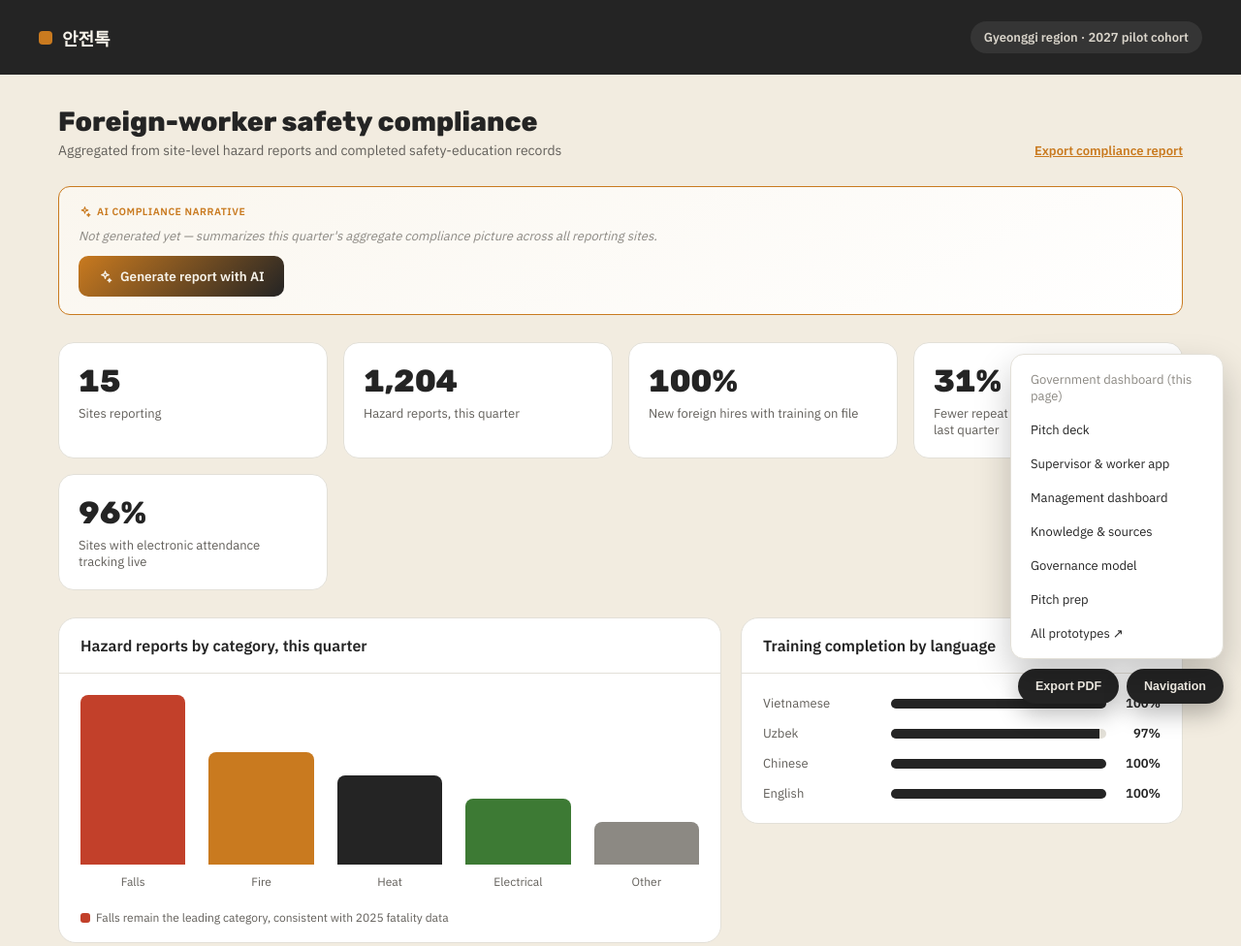
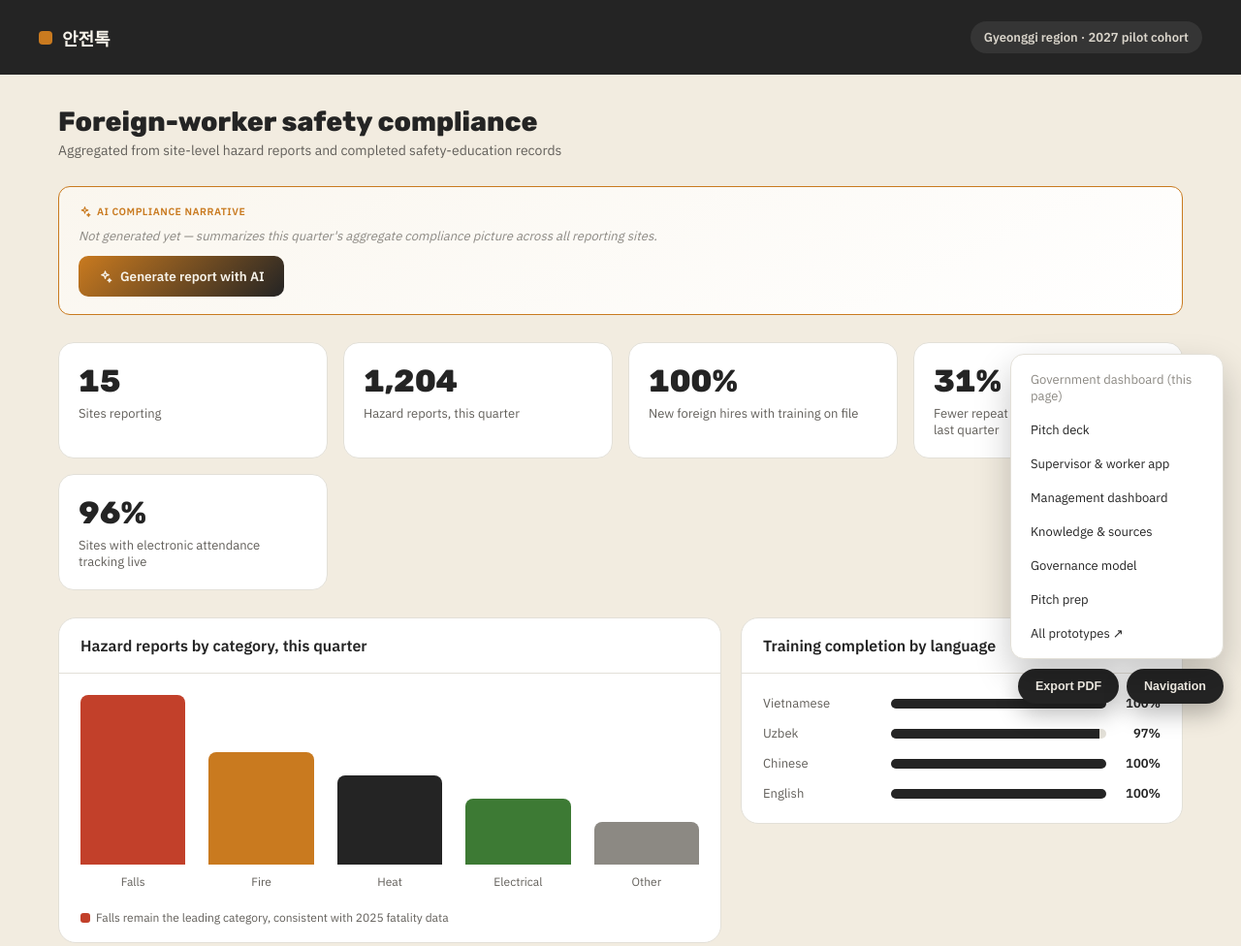
Before and after one commit to aikitpete/multilingual-ehs-reporting-llm, a plain HTML site: page site/government.html in a window 1280 px wide. Shown: the top 976 px of the page at 97% size. Drawn offline with nearby package versions, Linux system fonts and the light colour scheme.

Commit message:
Remove Export compliance report button from government dashboard

```diff
--- a/site/government.html
+++ b/site/government.html
@@ -97,7 +97,6 @@
       <h1>Foreign-worker safety compliance</h1>
       <p>Aggregated from site-level hazard reports and completed safety-education records</p>
     </div>
-    <span class="btn-link" id="inline-export-link">Export compliance report</span>
   </div>
 
   <div class="panel ai-panel">
```
